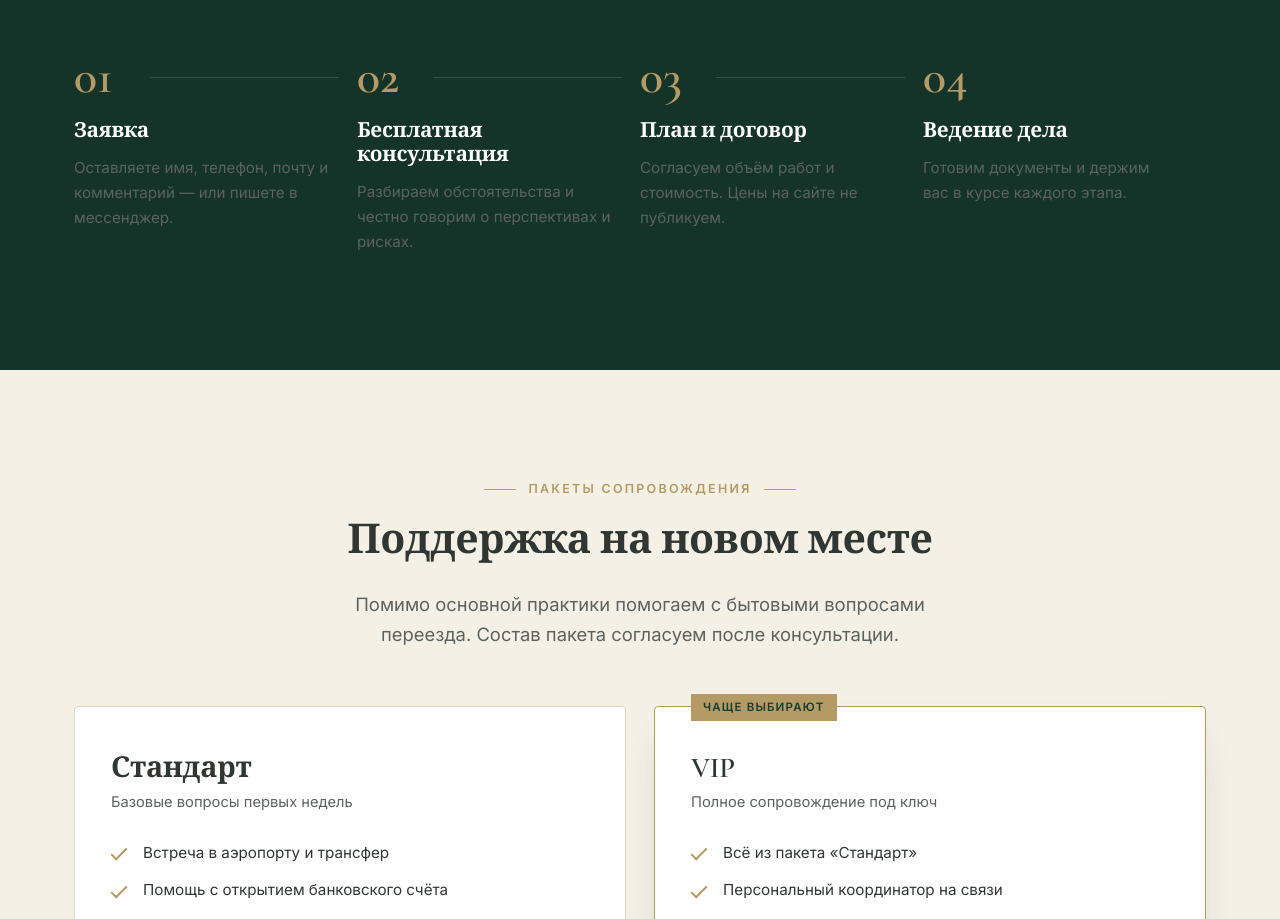
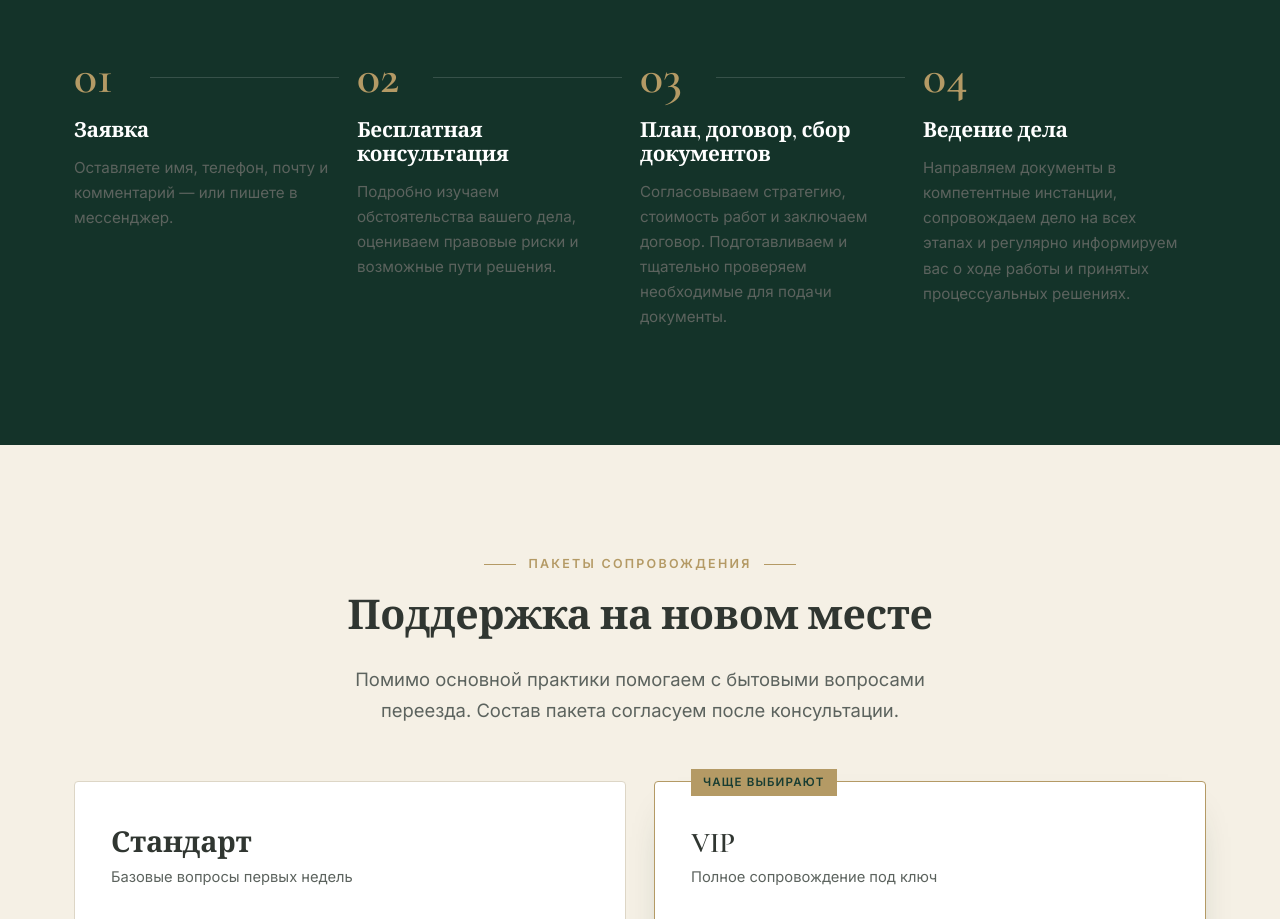
Before and after one commit to Kibosh13/lex-georgia-site, a plain HTML site: page index.html in a window 1280 px wide. Shown: the part 3370-4289 px from the top of the page. Drawn offline with nearby package versions, Linux system fonts and the light colour scheme.

Commit message:
Обновить тексты четырёх шагов от заявки до ведения дела
Co-authored-by: Cursor <cursoragent@cursor.com>

```diff
--- a/index.html
+++ b/index.html
@@ -180,9 +180,9 @@
       </div>
       <div class="steps">
         <div class="step reveal"><h3>Заявка</h3><p>Оставляете имя, телефон, почту и комментарий — или пишете в мессенджер.</p></div>
-        <div class="step reveal"><h3>Бесплатная консультация</h3><p>Разбираем обстоятельства и честно говорим о перспективах и рисках.</p></div>
-        <div class="step reveal"><h3>План и договор</h3><p>Согласуем объём работ и стоимость. Цены на сайте не публикуем.</p></div>
-        <div class="step reveal"><h3>Ведение дела</h3><p>Готовим документы и держим вас в курсе каждого этапа.</p></div>
+        <div class="step reveal"><h3>Бесплатная консультация</h3><p>Подробно изучаем обстоятельства вашего дела, оцениваем правовые риски и возможные пути решения.</p></div>
+        <div class="step reveal"><h3>План, договор, сбор документов</h3><p>Согласовываем стратегию, стоимость работ и заключаем договор. Подготавливаем и тщательно проверяем необходимые для подачи документы.</p></div>
+        <div class="step reveal"><h3>Ведение дела</h3><p>Направляем документы в компетентные инстанции, сопровождаем дело на всех этапах и регулярно информируем вас о ходе работы и принятых процессуальных решениях.</p></div>
       </div>
     </div>
   </section>
```
Also changed, not shown: en/index.html (+3 -3 lines).
